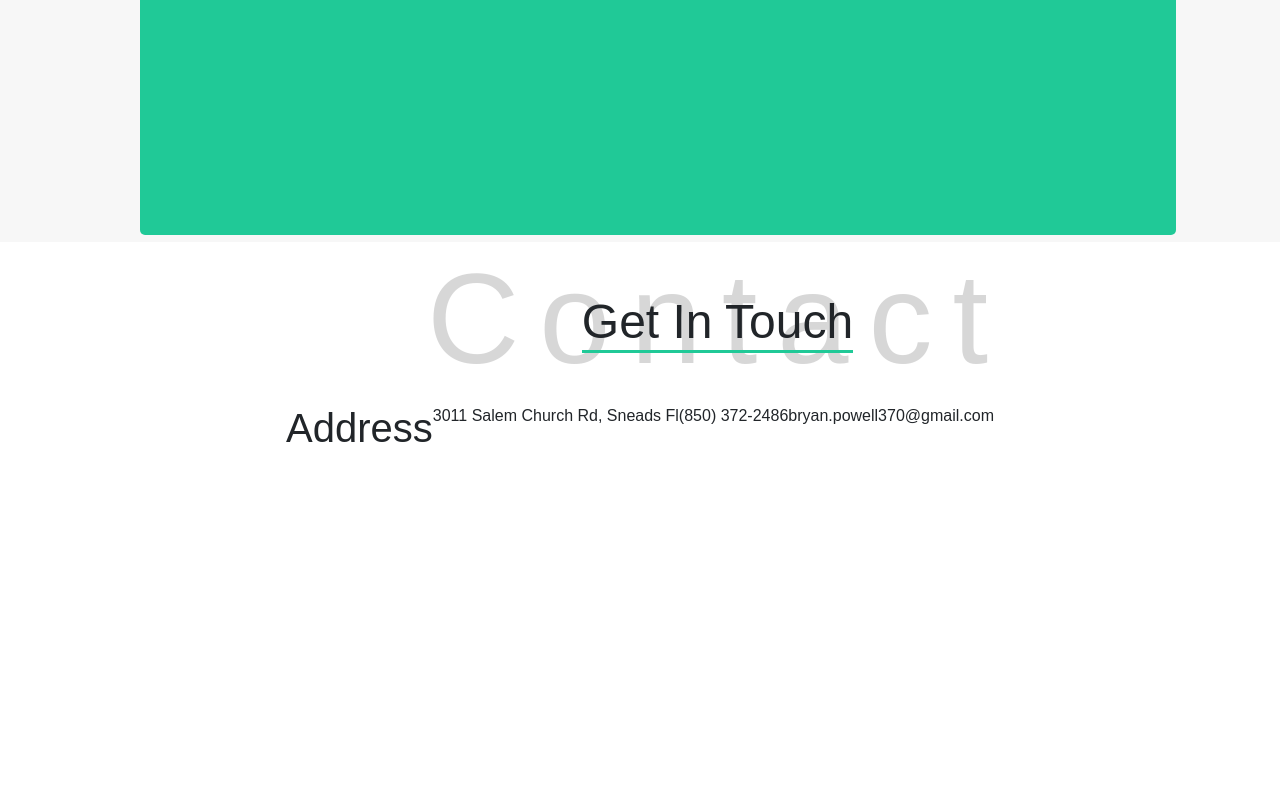
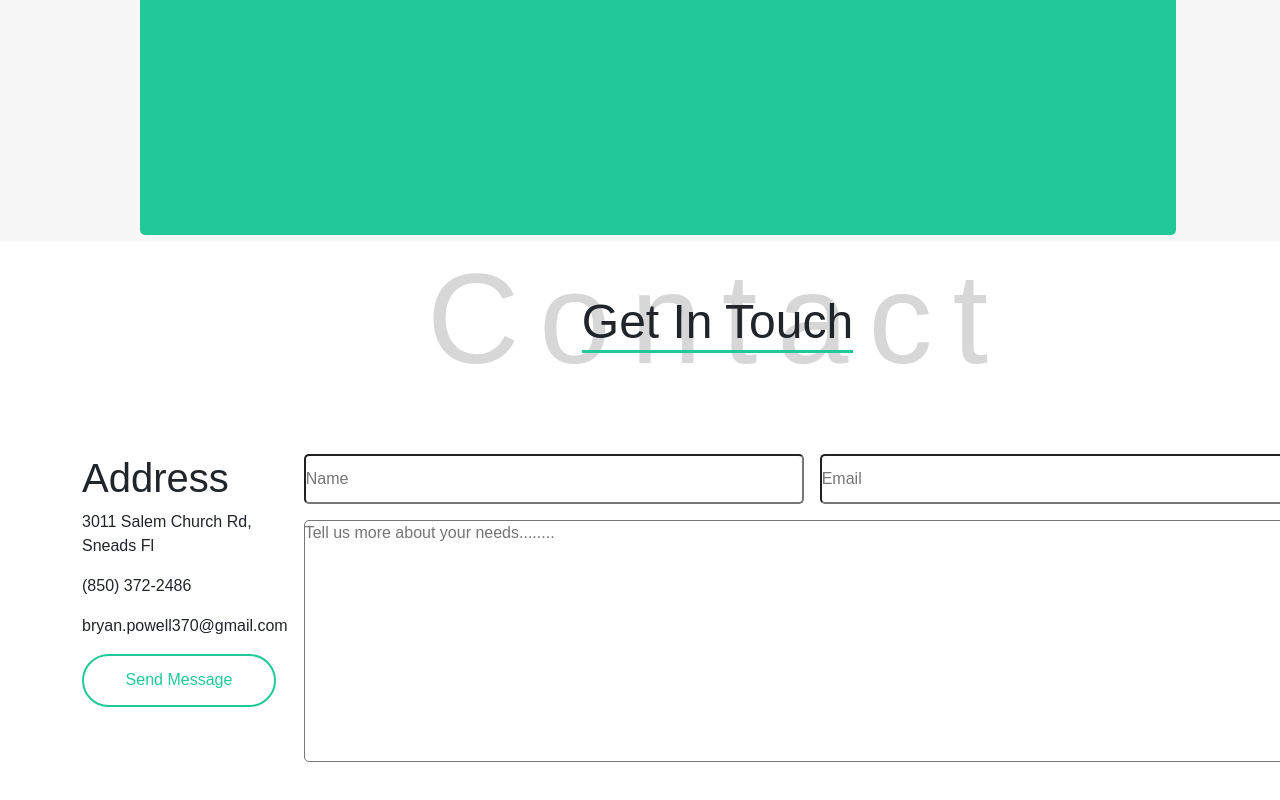
Before and after one commit to BryanPowell370/Portfolio, a Vue app: page / in a window 1280 px wide. Shown: the part 1918-2718 px from the top of the page. Built offline with nearby package versions, Linux system fonts and the light colour scheme.

Commit message:
Finished Contact
Contact Finished needs more style though.

```diff
--- a/src/components/Index/Contact.vue
+++ b/src/components/Index/Contact.vue
@@ -7,7 +7,10 @@
             </div>
 
 
-<div >
+            <div class="AddressLayout">
+                <ul>
+
+
                     <li>
                         <h1>Address</h1>
                     </li>
@@ -21,6 +24,19 @@
                     <li>
                         <p>bryan.powell370@gmail.com</p>
                     </li>
+                    <li>
+                           <button class="button">Send Message</button>
+                    </li>
+                </ul>
+
+                <form action="">
+                    <input placeholder="Name" type="text" name="Name" id="">
+                    <input placeholder="Email" type="email" name="Email" id="">
+                    <textarea name="" id="" cols="30" rows="10" placeholder="Tell us more about your needs........"></textarea>
+
+
+                </form>
+
             </div>
 
 
--- a/src/components/Index/banner.vue
+++ b/src/components/Index/banner.vue
@@ -3,7 +3,7 @@
     <div class="cover">
       <div class="textLayout">
         <li><h1>Welcome</h1></li>
-        <li><h1 class="typing">I am a Web Developer.</h1></li>
+        <li style="display: flex;"><h1>I am a  </h1><h1 class="typing"> Web Developer.</h1></li>
         <li><a class="button">Hire Me</a></li>
       </div>
 
--- a/src/components/scss/_contact.scss
+++ b/src/components/scss/_contact.scss
@@ -1,4 +1,36 @@
 @import "./variables";
-.contactLayout{
+
+.contactLayout {
     @include fullScreen;
+    height: fit-content;
+
+
+
+    .AddressLayout {
+        margin: auto;
+        padding: 50px;
+        display: grid;
+        grid-template-columns: auto auto;
+        grid-template-rows: auto;
+        gap: 1rem;
+        height: auto;
+    }
+
+    form {
+        display: grid;
+        grid-template-columns: 500px 500px;
+        grid-template-rows: 50px;
+        gap: 1rem;
+
+        input {
+            border-radius: 5px;
+        }
+
+        textarea {
+
+            border-radius: 5px;
+            grid-column: span 2;
+        }
+    }
+
 }
--- a/src/components/scss/style.css
+++ b/src/components/scss/style.css
@@ -484,6 +484,41 @@ li {
 .contactLayout {
   width: 100vw;
   height: 100vh;
+  height: -webkit-fit-content;
+  height: -moz-fit-content;
+  height: fit-content;
+}
+
+.contactLayout .AddressLayout {
+  margin: auto;
+  padding: 50px;
+  display: -ms-grid;
+  display: grid;
+  -ms-grid-columns: auto auto;
+      grid-template-columns: auto auto;
+  -ms-grid-rows: auto;
+      grid-template-rows: auto;
+  gap: 1rem;
+  height: auto;
+}
+
+.contactLayout form {
+  display: -ms-grid;
+  display: grid;
+  -ms-grid-columns: 500px 500px;
+      grid-template-columns: 500px 500px;
+  -ms-grid-rows: 50px;
+      grid-template-rows: 50px;
+  gap: 1rem;
+}
+
+.contactLayout form input {
+  border-radius: 5px;
+}
+
+.contactLayout form textarea {
+  border-radius: 5px;
+  grid-column: span 2;
 }
 
 * {
```
Also changed, not shown: 1 other file (tests, documents, lock files or other folders). Lines whose indentation alone changed are shown as unchanged.
